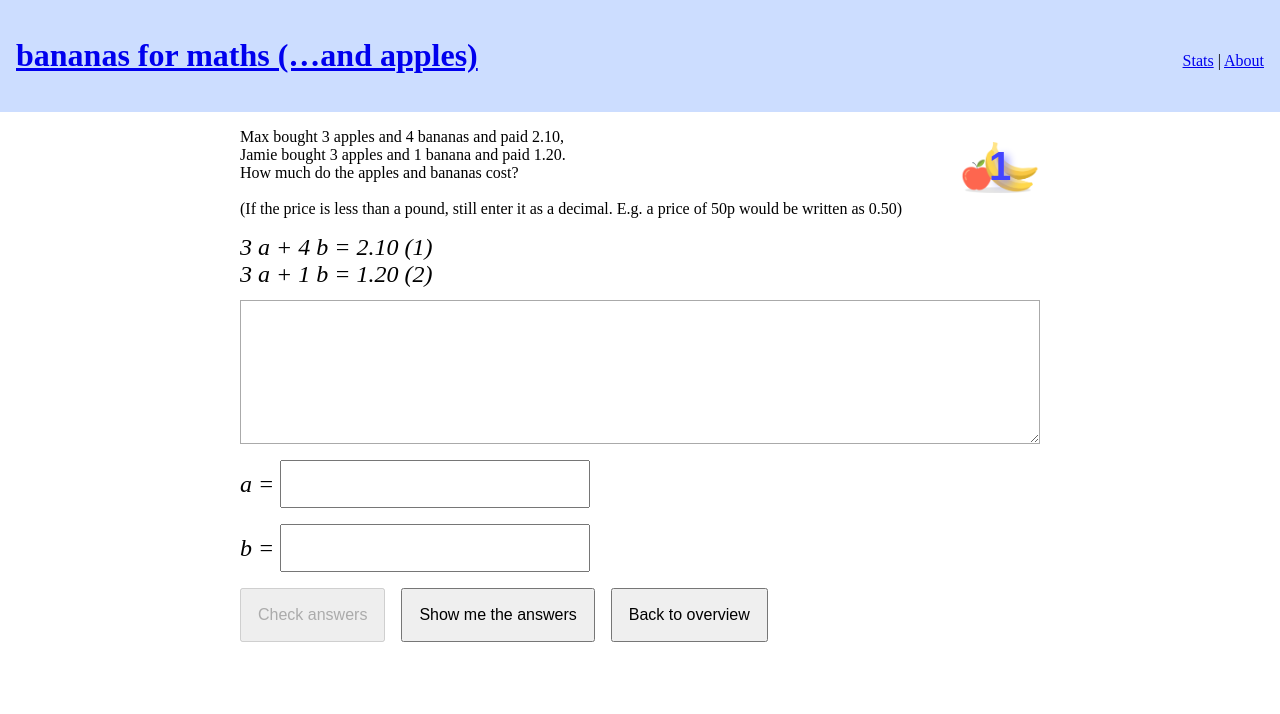
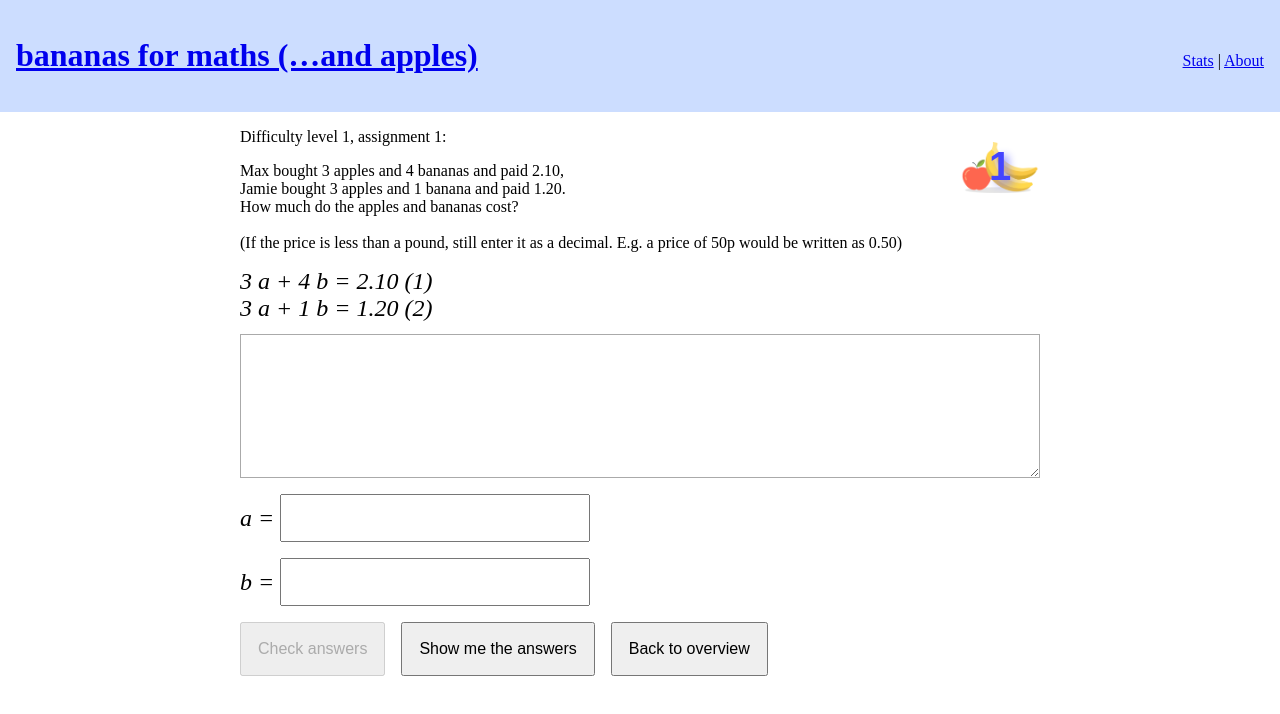
Before and after one commit to jacekkopecky/equations, a React (Vite) app: page /eq in a window 1280 px wide. Shown: the top 714 px of the page. Built offline with nearby package versions, Linux system fonts and the light colour scheme.

Commit message:
show assignment level

```diff
--- a/src/js/components/SolveAssignment.js
+++ b/src/js/components/SolveAssignment.js
@@ -71,6 +71,8 @@ export default function SolveAssignment(props) {
         ) }
         <span className="n">{ n }</span>
       </div>
+
+      <span className="difficulty">Difficulty level { level }{ assignment.challenge && ' (challenge)' }, assignment { n }:</span>
 
       { assignment.text && Equations.formatEquationsText(assignment.text) }
       { assignment.onlyText || (
```
